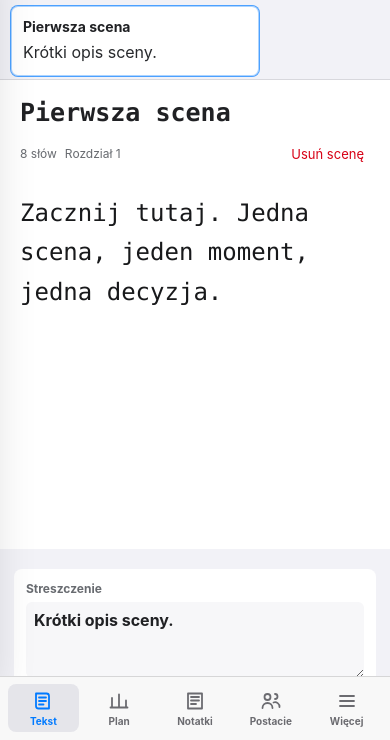
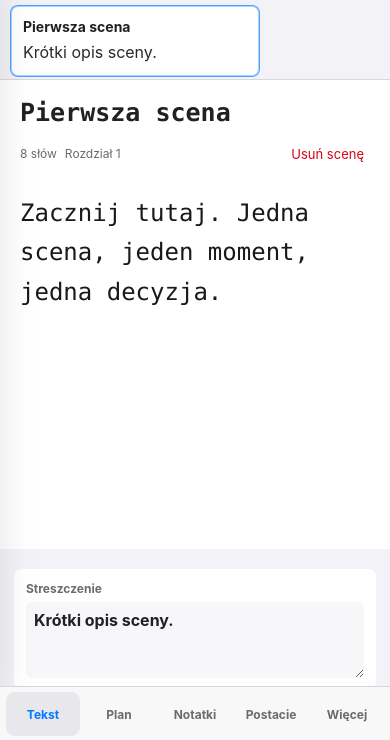
Before and after one commit to superazure81/story-desk, a plain HTML site: page index.html in a window 390 px wide. Shown: the part 104-844 px from the top of the page. Drawn offline with Linux system fonts and the light colour scheme.

Commit message:
Add files via upload

```diff
--- a/app.js
+++ b/app.js
@@ -1152,11 +1152,11 @@ function handleMobileNav(target) {
   render();
 }
 
-document.addEventListener("click", (event) => {
-  const button = event.target.closest(".mobile-nav-button[data-mobile-view]");
-  if (!button) return;
-  event.preventDefault();
-  handleMobileNav(button.dataset.mobileView);
+document.querySelectorAll(".mobile-nav-button[data-mobile-view]").forEach((button) => {
+  button.addEventListener("click", (event) => {
+    event.preventDefault();
+    handleMobileNav(button.dataset.mobileView);
+  });
 });
 
 el.sidebarToggle.addEventListener("click", () => {
--- a/index.html
+++ b/index.html
@@ -224,26 +224,11 @@
       </main>
 
       <nav class="mobile-nav" aria-label="Nawigacja mobilna">
-        <button class="mobile-nav-button active" data-mobile-view="manuscript">
-          <svg viewBox="0 0 24 24" aria-hidden="true"><path d="M5 4.5h10.5A2.5 2.5 0 0 1 18 7v12.5H7.5A2.5 2.5 0 0 1 5 17V4.5Zm3 4h7M8 12h7M8 15.5h4.5"/></svg>
-          <span>Tekst</span>
-        </button>
-        <button class="mobile-nav-button" data-mobile-view="plot">
-          <svg viewBox="0 0 24 24" aria-hidden="true"><path d="M5 18.5V9m7 9.5v-13m7 13v-7M3.5 18.5h17"/></svg>
-          <span>Plan</span>
-        </button>
-        <button class="mobile-nav-button" data-mobile-view="notes">
-          <svg viewBox="0 0 24 24" aria-hidden="true"><path d="M5 4.5h14v15H5zM8 8h8M8 11.5h8M8 15h5"/></svg>
-          <span>Notatki</span>
-        </button>
-        <button class="mobile-nav-button" data-mobile-view="world">
-          <svg viewBox="0 0 24 24" aria-hidden="true"><path d="M8.5 11a3 3 0 1 0 0-6 3 3 0 0 0 0 6Zm7.5-1a2.5 2.5 0 1 0 0-5M3.5 19a5 5 0 0 1 10 0m1-5.5A4.5 4.5 0 0 1 20.5 18"/></svg>
-          <span>Postacie</span>
-        </button>
-        <button class="mobile-nav-button" data-mobile-view="menu">
-          <svg viewBox="0 0 24 24" aria-hidden="true"><path d="M5 7h14M5 12h14M5 17h14"/></svg>
-          <span>Więcej</span>
-        </button>
+        <button class="mobile-nav-button active" data-mobile-view="manuscript">Tekst</button>
+        <button class="mobile-nav-button" data-mobile-view="plot">Plan</button>
+        <button class="mobile-nav-button" data-mobile-view="notes">Notatki</button>
+        <button class="mobile-nav-button" data-mobile-view="world">Postacie</button>
+        <button class="mobile-nav-button" data-mobile-view="menu">Więcej</button>
       </nav>
     </div>
 
--- a/styles.css
+++ b/styles.css
@@ -1165,7 +1165,11 @@ dialog button {
 }
 
 @media (max-width: 700px) {
+  html,
   body {
+    width: 100%;
+    height: 100%;
+    overflow: hidden;
     background: #f2f2f7;
     overscroll-behavior-y: none;
   }
@@ -1178,10 +1182,20 @@ dialog button {
   }
 
   .app-shell {
+    position: fixed;
+    inset: 0;
     width: 100vw;
-    grid-template-rows: calc(48px + env(safe-area-inset-top)) 1fr calc(64px + env(safe-area-inset-bottom));
-    min-height: 100dvh;
+    height: 100%;
+    min-height: 0;
+    grid-template-rows: calc(48px + env(safe-area-inset-top)) minmax(0, 1fr) calc(54px + env(safe-area-inset-bottom));
     background: #f2f2f7;
+    overflow: hidden;
+  }
+
+  @supports (height: 100dvh) {
+    .app-shell {
+      height: 100dvh;
+    }
   }
 
   .topbar {
@@ -1219,11 +1233,18 @@ dialog button {
 
   .workspace {
     grid-row: 2 / 3;
+    min-height: 0;
+    height: 100%;
+    overflow: hidden;
     background: #f2f2f7;
   }
 
   .view {
-    height: calc(100dvh - 112px - env(safe-area-inset-top) - env(safe-area-inset-bottom));
+    width: 100%;
+    height: 100%;
+    min-height: 0;
+    overflow-x: hidden;
+    overflow-y: auto;
     background: #f2f2f7;
     -webkit-overflow-scrolling: touch;
   }
@@ -1363,7 +1384,7 @@ dialog button {
   .sidebar {
     width: min(92vw, 360px);
     top: calc(48px + env(safe-area-inset-top));
-    bottom: calc(64px + env(safe-area-inset-bottom));
+    bottom: calc(54px + env(safe-area-inset-bottom));
     background: #f2f2f7;
     border-right: 1px solid rgba(60, 60, 67, 0.18);
     padding: 12px;
@@ -1371,7 +1392,7 @@ dialog button {
 
   .sidebar-scrim {
     top: calc(48px + env(safe-area-inset-top));
-    bottom: calc(64px + env(safe-area-inset-bottom));
+    bottom: calc(54px + env(safe-area-inset-bottom));
   }
 
   .icon-button,
@@ -1388,7 +1409,7 @@ dialog button {
   .world-columns,
   .plot-board,
   .card-grid {
-    padding: 14px 12px 92px;
+    padding: 14px 12px 24px;
     gap: 12px;
   }
 
@@ -1423,7 +1444,7 @@ dialog button {
 
   .sync-panel {
     width: calc(100% - 20px);
-    margin: 12px auto 84px;
+    margin: 12px auto 20px;
     padding: 16px;
     box-shadow: none;
   }
@@ -1432,43 +1453,38 @@ dialog button {
     grid-row: 3 / 4;
     display: grid;
     grid-template-columns: repeat(5, 1fr);
-    gap: 5px;
-    position: sticky;
-    bottom: 0;
+    gap: 2px;
+    position: relative;
     z-index: 8;
-    min-height: calc(64px + env(safe-area-inset-bottom));
-    padding: 7px 8px max(8px, env(safe-area-inset-bottom));
+    width: 100%;
+    height: calc(54px + env(safe-area-inset-bottom));
+    min-height: 0;
+    padding: 5px 6px max(5px, env(safe-area-inset-bottom));
     border-top: 1px solid rgba(60, 60, 67, 0.18);
-    background: rgba(248, 248, 248, 0.96);
-    backdrop-filter: blur(18px);
+    background: #f8f8f8;
   }
 
   .mobile-nav-button {
-    display: grid;
-    place-items: center;
-    align-content: center;
-    gap: 2px;
+    display: flex;
+    align-items: center;
+    justify-content: center;
+    min-width: 0;
+    min-height: 44px;
+    padding: 0 4px;
     border: 0;
-    border-radius: 8px;
+    border-radius: 9px;
     background: transparent;
     color: #6b6b70;
-    font-size: 10px;
-    font-weight: 700;
+    font-size: 12px;
+    font-weight: 650;
     letter-spacing: 0;
-  }
-
-  .mobile-nav-button svg {
-    width: 24px;
-    height: 24px;
-    fill: none;
-    stroke: currentColor;
-    stroke-width: 1.8;
-    stroke-linecap: round;
-    stroke-linejoin: round;
+    cursor: pointer;
+    touch-action: manipulation;
+    -webkit-tap-highlight-color: transparent;
   }
 
   .mobile-nav-button.active {
-    background: #e5e5ea;
+    background: #e7e7ec;
     color: #007aff;
   }
 
@@ -1518,7 +1534,7 @@ dialog button {
   }
 
   .notes-list {
-    padding: 0 10px 90px;
+    padding: 0 10px 20px;
   }
 
   .note-list-item {
--- a/sw.js
+++ b/sw.js
@@ -1,4 +1,4 @@
-const CACHE_NAME = "story-desk-v12";
+const CACHE_NAME = "story-desk-v13";
 const ASSETS = ["./", "./index.html", "./styles.css", "./app.js", "./manifest.json", "./icon.svg"];
 
 self.addEventListener("install", (event) => {
```
